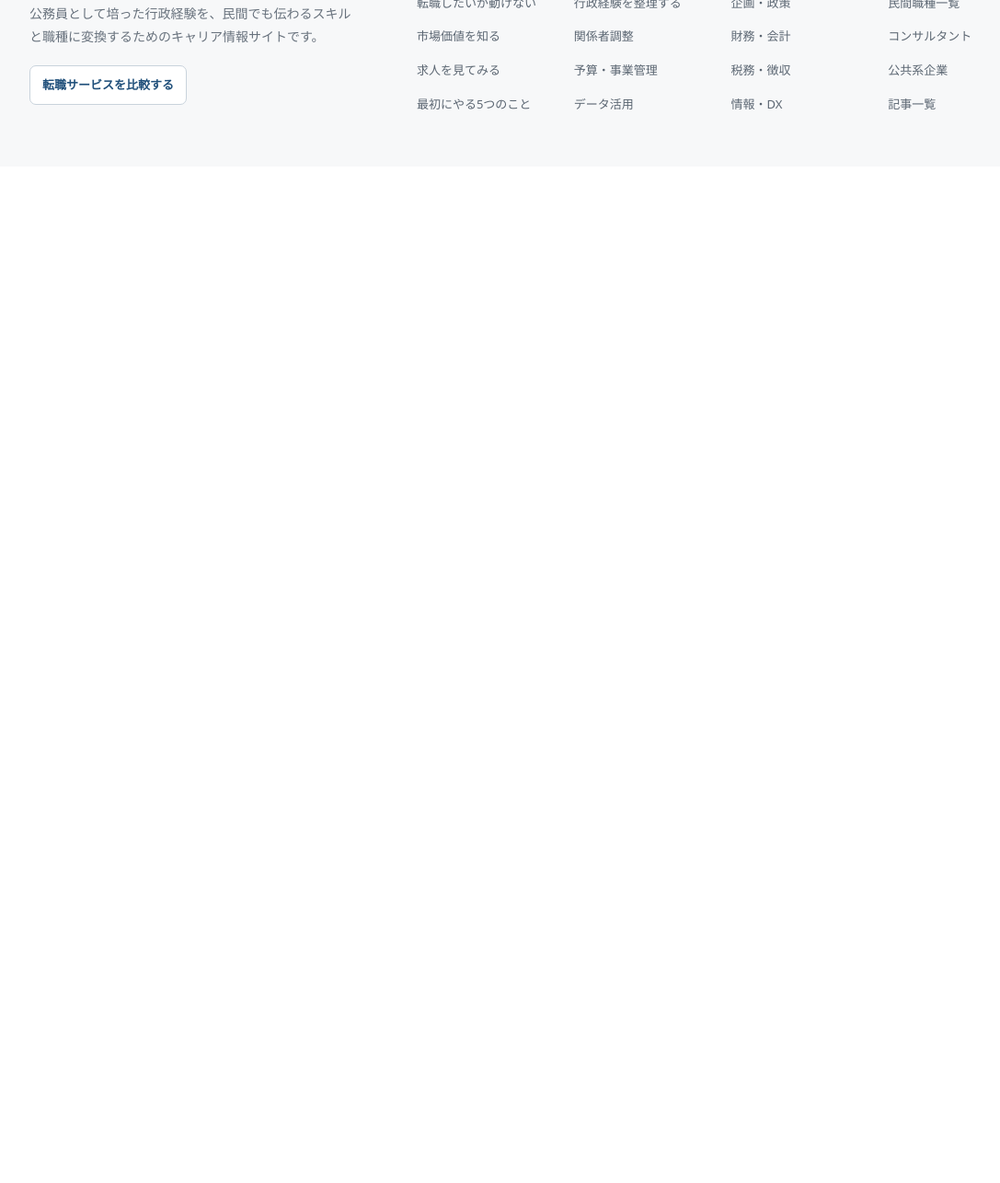
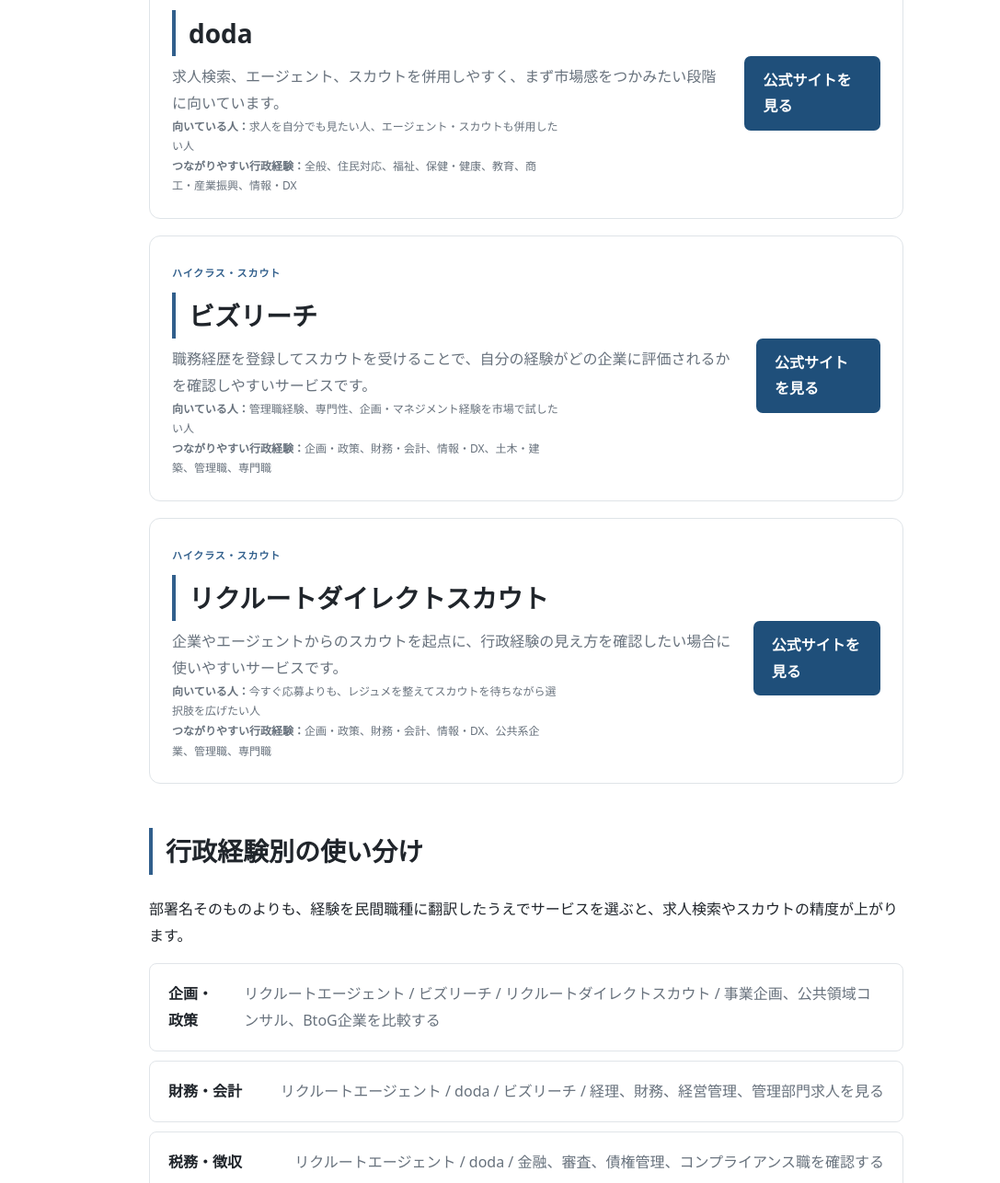
Before and after one commit to localgov-career/gov-career, an Astro site: page /services in a window 1280 px wide. Shown: the part 1091-2377 px from the top of the page at 92% size, without its empty margins (68-1155 px from the left). Before the commit the page ends 1272 px from the top, so only its background shows below. Built offline with nearby package versions, Linux system fonts and the light colour scheme; Astro itself is replaced by a stand-in of ours.

Commit message:
Expand major career services page

```diff
--- a/src/pages/services/index.astro
+++ b/src/pages/services/index.astro
@@ -1,13 +1,91 @@
 ---
 import BaseLayout from "../../layouts/BaseLayout.astro";
+
+const services = [
+  {
+    name: "リクルートエージェント",
+    type: "総合エージェント",
+    url: "https://www.r-agent.com/",
+    fit: "初めて民間転職を考える人、求人紹介と書類・面接対策をまとめて受けたい人",
+    admin: "全般、企画・政策、財務・会計、総務・人事、情報・DX、土木・建築",
+    point: "幅広い業界・職種の求人を見ながら、公務員経験を職務経歴書に落とし込む入口にしやすいサービスです。"
+  },
+  {
+    name: "doda",
+    type: "総合転職サービス",
+    url: "https://doda.jp/",
+    fit: "求人を自分でも見たい人、エージェント・スカウトも併用したい人",
+    admin: "全般、住民対応、福祉、保健・健康、教育、商工・産業振興、情報・DX",
+    point: "求人検索、エージェント、スカウトを併用しやすく、まず市場感をつかみたい段階に向いています。"
+  },
+  {
+    name: "ビズリーチ",
+    type: "ハイクラス・スカウト",
+    url: "https://www.bizreach.jp/",
+    fit: "管理職経験、専門性、企画・マネジメント経験を市場で試したい人",
+    admin: "企画・政策、財務・会計、情報・DX、土木・建築、管理職、専門職",
+    point: "職務経歴を登録してスカウトを受けることで、自分の経験がどの企業に評価されるかを確認しやすいサービスです。"
+  },
+  {
+    name: "リクルートダイレクトスカウト",
+    type: "ハイクラス・スカウト",
+    url: "https://directscout.recruit.co.jp/",
+    fit: "今すぐ応募よりも、レジュメを整えてスカウトを待ちながら選択肢を広げたい人",
+    admin: "企画・政策、財務・会計、情報・DX、公共系企業、管理職、専門職",
+    point: "企業やエージェントからのスカウトを起点に、行政経験の見え方を確認したい場合に使いやすいサービスです。"
+  }
+];
+
+const routes = [
+  ["企画・政策", "リクルートエージェント / ビズリーチ / リクルートダイレクトスカウト", "事業企画、公共領域コンサル、BtoG企業を比較する"],
+  ["財務・会計", "リクルートエージェント / doda / ビズリーチ", "経理、財務、経営管理、管理部門求人を見る"],
+  ["税務・徴収", "リクルートエージェント / doda", "金融、審査、債権管理、コンプライアンス職を確認する"],
+  ["福祉・保健", "doda / リクルートエージェント", "ヘルスケア、福祉、人材、カスタマーサクセスを広く見る"],
+  ["情報・DX", "doda / リクルートエージェント / ビズリーチ", "IT企画、DX推進、自治体向けSaaS求人を探す"],
+  ["土木・建築", "リクルートエージェント / ビズリーチ", "建設、インフラ、不動産、発注者支援の求人を見る"],
+  ["管理職・専門職", "ビズリーチ / リクルートダイレクトスカウト", "スカウトで市場価値と年収レンジを確認する"]
+];
 ---
-<BaseLayout title="転職サービス比較">
+<BaseLayout title="転職サービス比較" description="地方公務員の行政経験を民間キャリアにつなげるための主要転職サービス比較。総合型、スカウト型、行政経験別の使い分けを整理します。">
 <div class="container article">
   <p class="eyebrow">SERVICES</p>
   <h1>地方公務員向け<br />転職サービス比較</h1>
-  <p class="lead">地方公務員から民間企業への転職では、求人紹介だけでなく「経験の棚卸し」と「職種の翻訳」が重要です。ここでは複数の転職サービスを比較できる形にしていきます。</p>
-  <div class="notice">現在はMVP版です。正式公開時に各サービスの最新情報・公式情報・アフィリエイトリンクを設定します。</div>
-  <div class="service-card"><div><span class="tag">総合型</span><h2>転職エージェント A</h2><p>幅広い求人を扱う総合型。地方公務員からのキャリアチェンジ候補を広く探す用途。</p></div><a class="button" href="/articles/local-government-job-change-agent">選び方を見る</a></div>
-  <div class="service-card"><div><span class="tag">ハイクラス</span><h2>転職サービス B</h2><p>年収アップや管理職・専門職への転職を検討する場合の候補。</p></div><a class="button" href="/articles/local-government-career-change">準備方法を見る</a></div>
+  <p class="lead">地方公務員から民間企業への転職では、求人紹介だけでなく「経験の棚卸し」と「職種の翻訳」が重要です。まずは大手サービスで求人の幅とスカウト反応を確認し、自分の行政経験がどの職種に接続するかを見ていきます。</p>
+
+  <div class="notice"><strong>掲載方針：</strong>このページでは、最初に登録候補になりやすい大手サービスを中心に整理しています。アフィリエイトリンクは、提携確認後に公式リンクから差し替えます。</div>
+
+  <h2>まず登録候補にしやすい大手サービス</h2>
+  <p>迷う場合は、総合型を1つ、スカウト型を1つ登録して、求人紹介とスカウト反応の両方を見ると判断材料が増えます。</p>
+
+  {services.map((service) => (
+    <section class="service-card">
+      <div>
+        <span class="tag">{service.type}</span>
+        <h2>{service.name}</h2>
+        <p>{service.point}</p>
+        <p class="small"><strong>向いている人：</strong>{service.fit}</p>
+        <p class="small"><strong>つながりやすい行政経験：</strong>{service.admin}</p>
+      </div>
+      <a class="button" href={service.url} rel="nofollow sponsored">公式サイトを見る</a>
+    </section>
+  ))}
+
+  <h2>行政経験別の使い分け</h2>
+  <p>部署名そのものよりも、経験を民間職種に翻訳したうえでサービスを選ぶと、求人検索やスカウトの精度が上がります。</p>
+  <div class="grid-list">
+    {routes.map(([department, service, use]) => (
+      <a href="/articles/skill-map/">
+        <b>{department}</b>
+        <span>{service} / {use}</span>
+      </a>
+    ))}
+  </div>
+
+  <h2>登録前に整理しておくこと</h2>
+  <div class="grid-list">
+    <a href="/articles/local-government-resume"><b>職務経歴書の土台を作る</b><span>担当業務ではなく、課題・行動・成果で整理する</span></a>
+    <a href="/articles/local-government-market-value"><b>市場価値を確認する</b><span>求人票とスカウトから評価される経験を探す</span></a>
+    <a href="/articles/local-government-job-view-first"><b>求人を見るだけから始める</b><span>転職を決める前に選択肢を増やす</span></a>
+  </div>
 </div>
 </BaseLayout>
```
